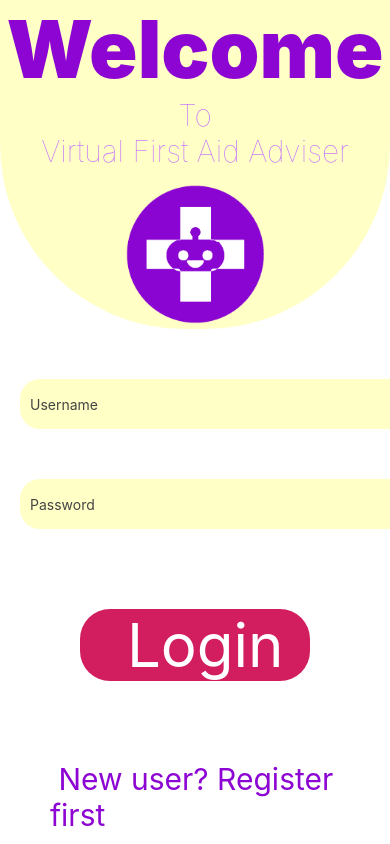
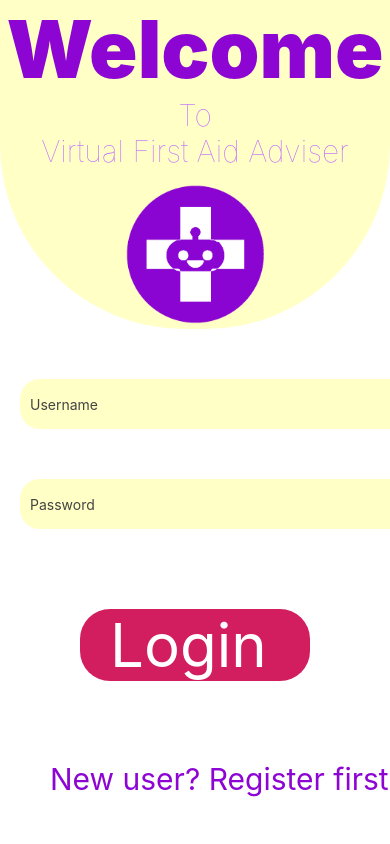
Before and after one commit to SyntaxSorcerers5/First-aid_mobile, a React Native app: screen /Home in a window 390 px wide. Built offline with nearby package versions, Linux system fonts and the light colour scheme.

Commit message:
login page is done

```diff
--- a/src/pages/Login.tsx
+++ b/src/pages/Login.tsx
@@ -3,52 +3,54 @@ import { Alert, Button, Pressable, ScrollView, Text, TextInput, TouchableOpacity
 import Welcome from '../components/welcome';
 import { Colors } from 'react-native/Libraries/NewAppScreen';
 import { useNavigation } from '@react-navigation/native';
-
 import { users } from '../utils/data';
 
-function Login({navigation}): React.JSX.Element {
+function Login({ navigation }): React.JSX.Element {
+    const [username, setUsername] = useState("");
+    const [password, setPassword] = useState("");
 
-    function OnUsernameChanged(changedUsername) {
-        setUsername(changedUsername)
-
-    }
-    function OnPassswordChanged(changedPassword) {
-        setPassword(changedPassword)
-
-    }
-    const [username, setUsername] = useState()
-    const [Password, setPassword] = useState()
-
-
-    function onClickLogin(){
-        const foundUser = users.find(user => user.username == username);
-
-        if( foundUser == undefined){
-            //  Did not find a matching user.
-            alert("User not found");
-            return
+    function onUsernameChanged(changedUsername) {
+        setUsername(changedUsername);
     }
 
-        if(foundUser.password != Password){
-            alert("Invalid password");
-            return
+    function onPasswordChanged(changedPassword) {
+        setPassword(changedPassword);
     }
 
-        if(foundUser.usertype == "general"){
-            navigation.navigate("Option selection")
-        }else {
-            alert("Emergy user apge");
+    function onClickLogin() {
+        if (!username) {
+            alert("Username is required");
+            return;
+        }
+
+        if (!password) {
+            alert("Password is required");
+            return;
+        }
+
+        const foundUser = users.find(user => user.username === username);
+
+        if (!foundUser) {
+            alert("User not found");
+            return;
+        }
+
+        if (foundUser.password !== password) {
+            alert("Invalid password");
+            return;
+        }
+
+        if (foundUser.usertype === "general") {
+            navigation.navigate("Option selection");
+        } else {
+            alert("Emergency user page");
             // navigation.navigate("Option selection")
         }
-
-
-
     }
 
     return (
-
         <ScrollView>
-            <View style={{ backgroundColor: 'white' }} >
+            <View style={{ backgroundColor: 'white' }}>
                 <Welcome />
                 <TextInput
                     style={{
@@ -61,14 +63,13 @@ function Login({navigation}): React.JSX.Element {
                         paddingLeft: 10,
                         marginLeft: 20
                     }}
-
-                    onChangeText={OnUsernameChanged}
+                    onChangeText={onUsernameChanged}
                     placeholder='Username'
                     placeholderTextColor={'#444'}
-
+                    value={username}
                 />
-
-                <TextInput style={{
+                <TextInput
+                    style={{
                         backgroundColor: '#FFFFC6',
                         color: '#000',
                         width: 390,
@@ -78,15 +79,18 @@ function Login({navigation}): React.JSX.Element {
                         paddingLeft: 10,
                         marginLeft: 20
                     }}
-
-                    onChangeText={OnPassswordChanged}
+                    onChangeText={onPasswordChanged}
                     placeholder='Password'
                     placeholderTextColor={'#444'}
+                    secureTextEntry={true}
+                    value={password}
                 />
-
-                <TouchableOpacity style={{ marginLeft: 80, marginRight: 80 }}
-                    onPress={onClickLogin}>
-                    <Text style={{
+                <TouchableOpacity
+                    style={{ marginLeft: 80, marginRight: 80 }}
+                    onPress={onClickLogin}
+                >
+                    <Text
+                        style={{
                             backgroundColor: '#D21E5F',
                             color: 'white',
                             fontSize: 60,
@@ -94,30 +98,29 @@ function Login({navigation}): React.JSX.Element {
                             borderRadius: 30,
                             paddingLeft: 30,
                             marginTop: 80
-                    }}> Login</Text>
+                        }}
+                    >
+                        Login
+                    </Text>
                 </TouchableOpacity>
-
-                <TouchableOpacity onPress={() =>{
-                         navigation.navigate('Register As')
-
-                }
-                     }>
-                    <Text style={{
+                <TouchableOpacity onPress={() => navigation.navigate('Register As')}>
+                    <Text
+                        style={{
                             backgroundColor: 'white',
                             color: '#8C05D3',
                             fontSize: 30,
                             alignItems: 'center',
                             marginLeft: 50,
                             marginTop: 80
-                    }}> New user? Register first</Text>
+                        }}
+                    >
+                        New user? Register first
+                    </Text>
                 </TouchableOpacity>
-
                 <View style={{ backgroundColor: 'white', height: 100 }} />
             </View>
         </ScrollView>
-
     );
 }
 
-
 export default Login;
```
Lines whose indentation alone changed are shown as unchanged.
